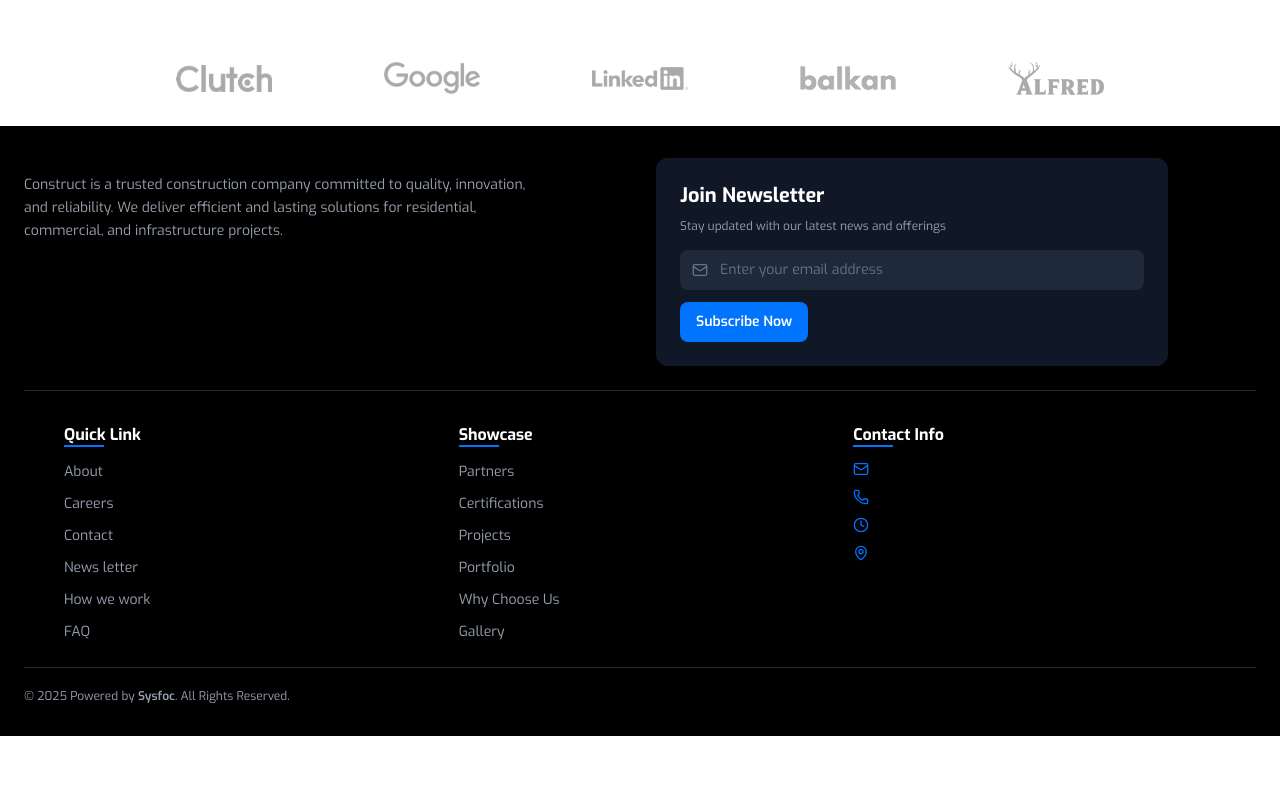
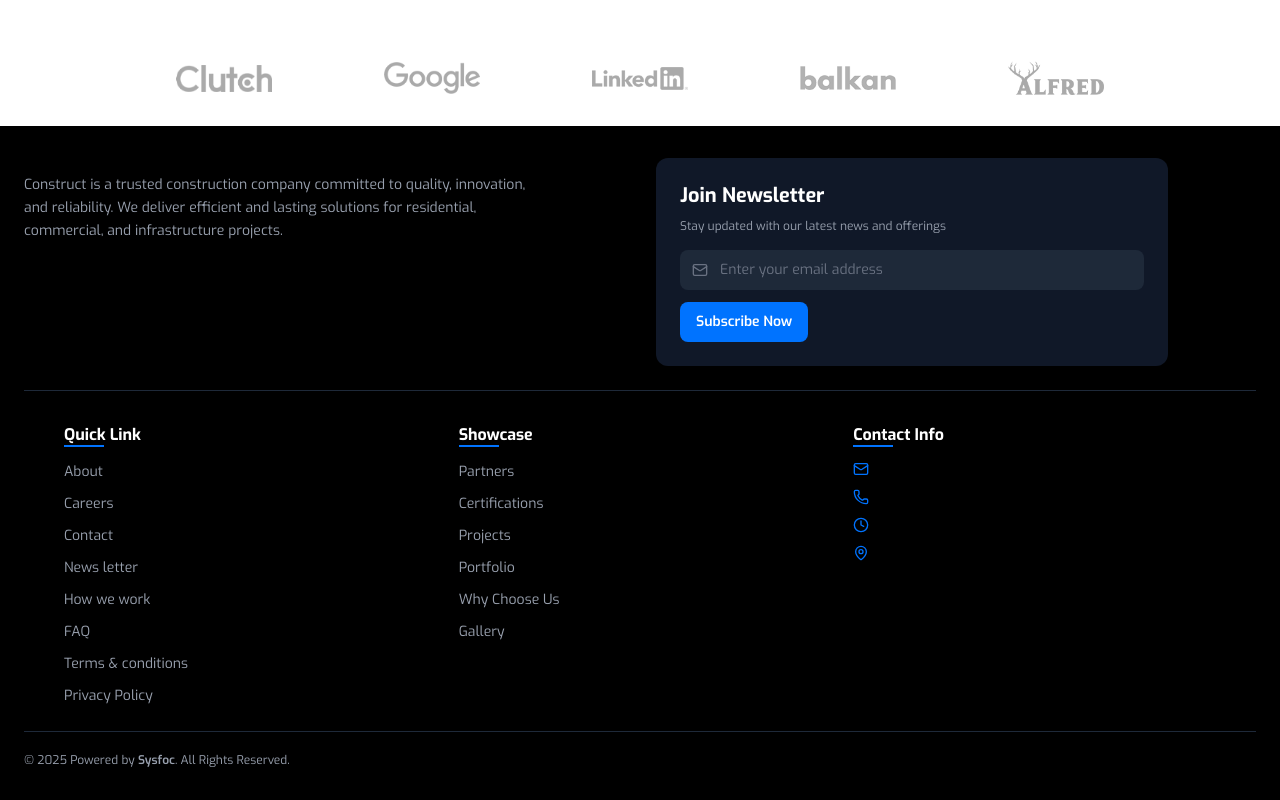
Before and after one commit to sysfoc/construction_nextjs_theme1, a Next.js app: page / in a window 1280 px wide. Shown: the part 5390-6190 px from the top of the page. Before the commit the page ends 6126 px from the top, so only its background shows below. Built offline with nearby package versions, Linux system fonts and the light colour scheme; no server answers; the database is empty.

Commit message:
footer modified

```diff
--- a/app/components/User/Footer.tsx
+++ b/app/components/User/Footer.tsx
@@ -53,6 +53,8 @@ const QUICK_LINKS = [
   { name: "News letter", href: "/newsletter" },
   { name: "How we work", href: "/how-we-work" },
   { name: "FAQ", href: "/faqs" },
+  { name: "Terms & conditions", href: "/terms-and-conditions" },
+  { name: "Privacy Policy", href: "/privacy-policy" },
 ];
 
 const SHOWCASE_LINKS = [
```
